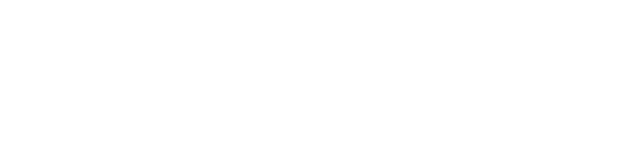
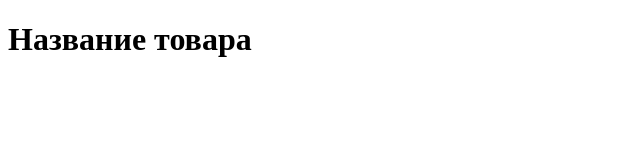
Before and after one commit to antauren/gb_html.css_project1, a plain HTML site: page index.html in a window 1280 px wide. Shown: the whole page, without its empty margins (0-640 px from the left). Drawn offline with Linux system fonts and the light colour scheme.

Commit message:
Название товара (добавлено)

```diff
--- a/index.html
+++ b/index.html
@@ -6,5 +6,8 @@
 </head>
 <body>
 
+<h1>Название товара</h1>
+
+
 </body>
 </html>
```
